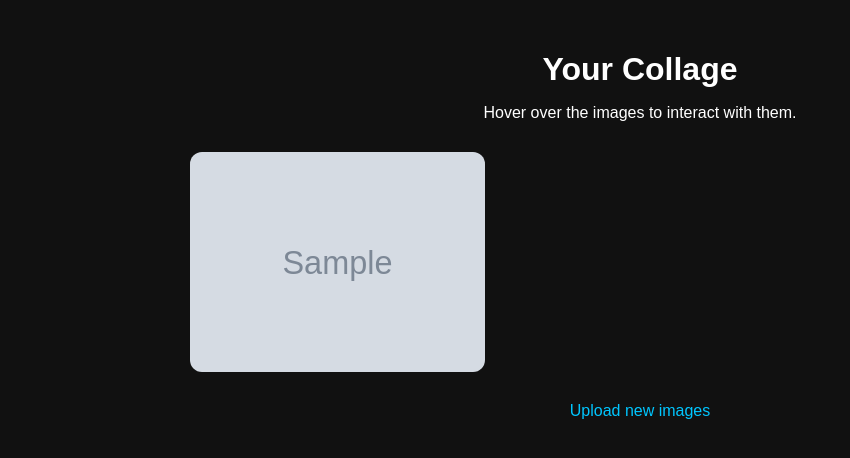
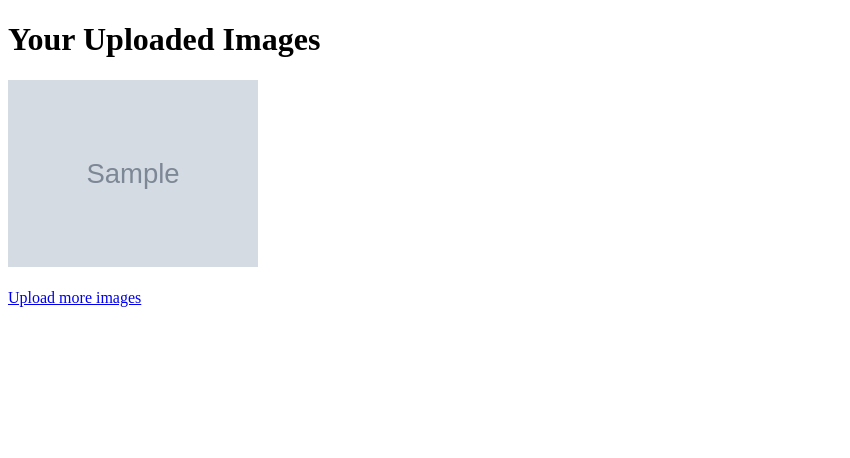
Before and after one commit to adamsawas10/Team-Project-7618, a Flask app: template templates/results.html in a window 1280 px wide. Shown: the top 458 px of the page, without its empty margins (0-850 px from the left). Run offline with Flask 3, Linux system fonts and the light colour scheme; the template is opened without the code that fills it: most values are stand-ins (such as "Sample title", 1, 10 or a date in 2020); grey boxes marked "Sample" are stand-in pictures.

Commit message:
Update results.html

```diff
--- a/templates/results.html
+++ b/templates/results.html
@@ -1,58 +1,16 @@
 <!DOCTYPE html>
 <html>
 <head>
-    <title>Your Collage</title>
-    <style>
-        body {
-            margin: 0;
-            font-family: Arial, sans-serif;
-            background: #111;
-            color: white;
-            text-align: center;
-            padding: 30px;
-        }
-
-        h1 {
-            margin-bottom: 10px;
-        }
-
-        .collage {
-            max-width: 900px;
-            margin: 30px auto;
-            display: grid;
-            grid-template-columns: repeat(3, 1fr);
-            gap: 8px;
-        }
-
-        .collage img {
-            width: 100%;
-            height: 220px;
-            object-fit: cover;
-            border-radius: 12px;
-            transition: transform 0.2s, filter 0.2s;
-        }
-
-        .collage img:hover {
-            transform: scale(1.04);
-            filter: contrast(140%) saturate(160%);
-        }
-
-        a {
-            color: #00c6ff;
-            text-decoration: none;
-        }
-    </style>
+    <title>Results</title>
 </head>
 <body>
-    <h1>Your Collage</h1>
-    <p>Hover over the images to interact with them.</p>
+    <h1>Your Uploaded Images</h1>
 
-    <div class="collage">
-        {% for image in images %}
-            <img src="{{ image }}">
-        {% endfor %}
-    </div>
+    {% for image in images %}
+        <img src="{{ image }}" width="250">
+    {% endfor %}
 
-    <a href="{{ url_for('index') }}">Upload new images</a>
+    <br><br>
+    <a href="{{ url_for('index') }}">Upload more images</a>
 </body>
 </html>
```
